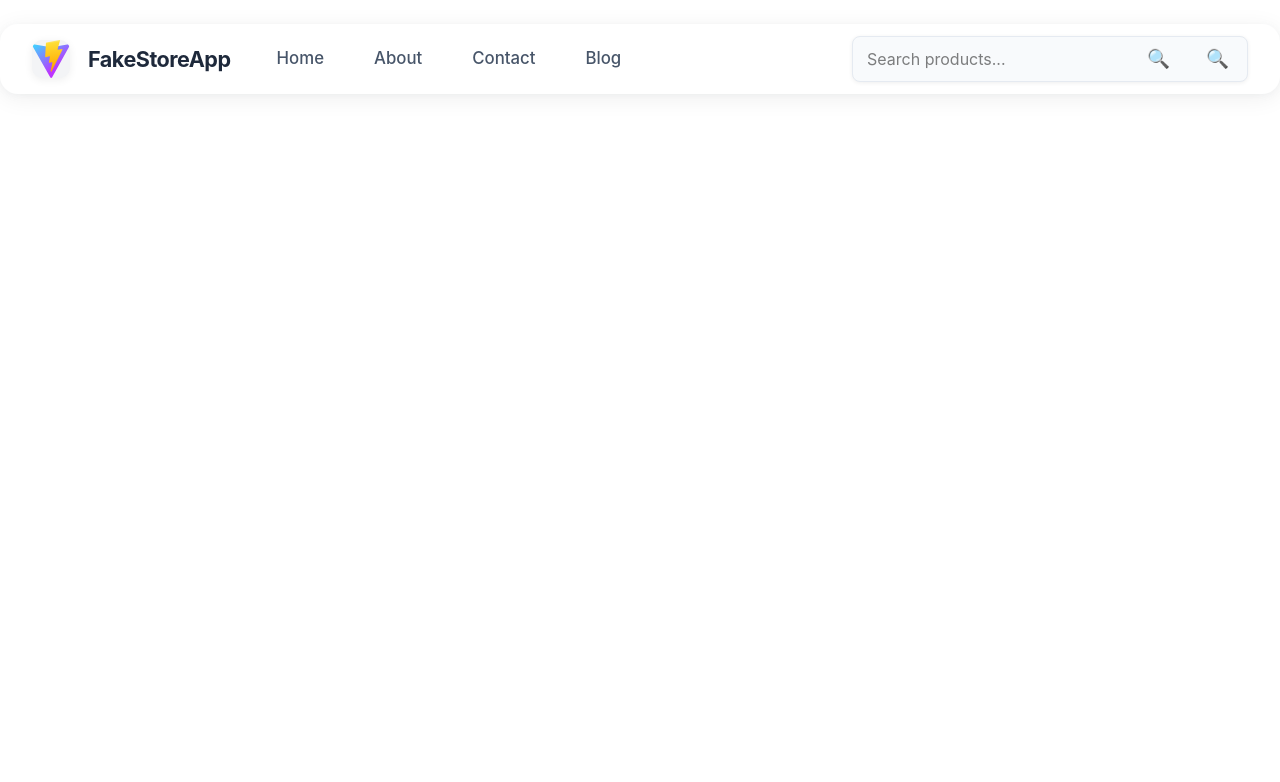
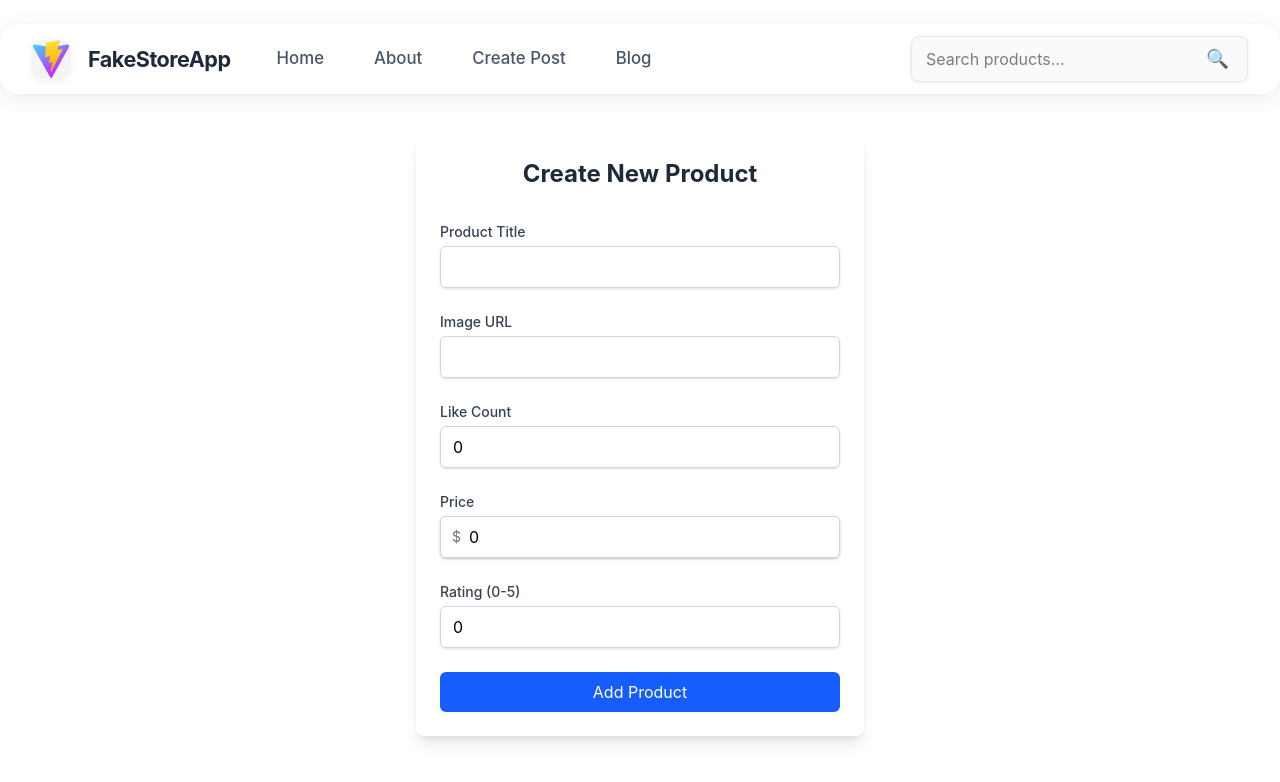
Before and after one commit to ajikia15/test-react, a React (Vite) app: page /create in a window 1280 px wide. Shown: the top 782 px of the page. Built offline with nearby package versions, Linux system fonts and the light colour scheme.

Commit message:
lec8setup

```diff
--- /dev/null
+++ b/Pages/CreatePostPage.jsx
@@ -0,0 +1,129 @@
+import { useState } from "react";
+import { addProduct } from "../src/hooks/useDocs";
+
+export default function CreatePostPage() {
+  const [title, setTitle] = useState("");
+  const [imageUrl, setImageUrl] = useState("");
+  const [likeCount, setLikeCount] = useState(0);
+  const [price, setPrice] = useState(0);
+  const [rating, setRating] = useState(0);
+
+  const handleSubmit = (e) => {
+    e.preventDefault();
+    addProduct(title, imageUrl, likeCount, price, rating);
+  };
+
+  return (
+    <div className="max-w-md mx-auto mt-10 p-6 bg-white rounded-lg shadow-lg">
+      <h2 className="text-2xl font-bold text-center text-gray-800 mb-8">
+        Create New Product
+      </h2>
+
+      <form onSubmit={handleSubmit} className="space-y-6">
+        <div>
+          <label
+            htmlFor="title"
+            className="block text-sm font-medium text-gray-700 mb-1"
+          >
+            Product Title
+          </label>
+          <input
+            type="text"
+            id="title"
+            value={title}
+            onChange={(e) => setTitle(e.target.value)}
+            className="w-full px-3 py-2 border border-gray-300 rounded-md shadow-sm focus:outline-none focus:ring-2 focus:ring-blue-500 focus:border-blue-500"
+            required
+          />
+        </div>
+
+        <div>
+          <label
+            htmlFor="imageUrl"
+            className="block text-sm font-medium text-gray-700 mb-1"
+          >
+            Image URL
+          </label>
+          <input
+            type="url"
+            id="imageUrl"
+            value={imageUrl}
+            onChange={(e) => setImageUrl(e.target.value)}
+            className="w-full px-3 py-2 border border-gray-300 rounded-md shadow-sm focus:outline-none focus:ring-2 focus:ring-blue-500 focus:border-blue-500"
+            required
+          />
+        </div>
+
+        <div>
+          <label
+            htmlFor="likeCount"
+            className="block text-sm font-medium text-gray-700 mb-1"
+          >
+            Like Count
+          </label>
+          <input
+            type="number"
+            id="likeCount"
+            value={likeCount}
+            onChange={(e) => setLikeCount(Number(e.target.value))}
+            min="0"
+            className="w-full px-3 py-2 border border-gray-300 rounded-md shadow-sm focus:outline-none focus:ring-2 focus:ring-blue-500 focus:border-blue-500"
+          />
+        </div>
+
+        <div>
+          <label
+            htmlFor="price"
+            className="block text-sm font-medium text-gray-700 mb-1"
+          >
+            Price
+          </label>
+          <div className="relative rounded-md shadow-sm">
+            <div className="absolute inset-y-0 left-0 pl-3 flex items-center pointer-events-none">
+              <span className="text-gray-500 sm:text-sm">$</span>
+            </div>
+            <input
+              type="number"
+              id="price"
+              value={price}
+              onChange={(e) => setPrice(Number(e.target.value))}
+              min="0"
+              step="1"
+              className="w-full pl-7 pr-3 py-2 border border-gray-300 rounded-md shadow-sm focus:outline-none focus:ring-2 focus:ring-blue-500 focus:border-blue-500"
+              required
+            />
+          </div>
+        </div>
+
+        <div>
+          <label
+            htmlFor="rating"
+            className="block text-sm font-medium text-gray-700 mb-1"
+          >
+            Rating (0-5)
+          </label>
+          <input
+            type="number"
+            id="rating"
+            value={rating}
+            onChange={(e) => setRating(Number(e.target.value))}
+            min="0"
+            max="5"
+            step="1"
+            className="w-full px-3 py-2 border border-gray-300 rounded-md shadow-sm focus:outline-none focus:ring-2 focus:ring-blue-500 focus:border-blue-500"
+            required
+          />
+        </div>
+
+        <div>
+          <button
+            type="submit"
+            className="w-full bg-blue-600 text-white py-2 px-4 rounded-md hover:bg-blue-700 focus:outline-none focus:ring-2 focus:ring-blue-500 focus:ring-offset-2 transition-colors duration-300"
+          >
+            Add Product
+          </button>
+        </div>
+      </form>
+    </div>
+  );
+}
--- a/Pages/Postpage.jsx
+++ b/Pages/Postpage.jsx
@@ -1,6 +1,7 @@
 import "./Postpage.css";
 import { useParams } from "react-router-dom";
 import { useEffect, useState } from "react";
+import { getProduct } from "../src/hooks/useDocs";
 export default function Postpage() {
   const post1 = {
     id: 5,
@@ -15,54 +16,44 @@ export default function Postpage() {
   };
 
   const { id } = useParams();
-  const [post, setPost] = useState({});
-  // useEffect(() => {
-  //   fetch("https://fakestoreapi.com/products")
-  //     .then((res) => res.json())
-  //     .then((data) => {
-  //       const foundPost = data.find((item) => item.id === parseInt(id));
-  //       setPost(foundPost);
-  //     });
-  // }, []);
+  const [product, setProduct] = useState({});
+
   useEffect(() => {
-    fetch(`https://fakestoreapi.com/products/${id}`)
-      .then((res) => res.json())
-      .then((data) => setPost(data));
+    const fetchData = async () => {
+      const data = await getProduct(id);
+      setProduct(data);
+    };
+    fetchData();
   }, []);
   return (
     <div>
       <div className="postpage-hero">
-        <img src={post.image} alt={post.title} className="postpage-hero-img" />
+        <img
+          src={product.imageurl}
+          alt={product.title}
+          className="postpage-hero-img"
+        />
       </div>
       <section className="postpage-main">
         <div className="postpage-main-left" />
         <div className="postpage-main-right">
           <h1 className="postpage-title">
-            {post.title} # {post.id}
+            {product.title} # {id}
           </h1>
           <div className="postpage-meta">
             <span className="postpage-rating">
-              <span style={{ fontSize: "1.3em" }}>★</span> {post.rating?.rate}/5
+              <span style={{ fontSize: "1.3em" }}>★</span> {product.rating}/5
             </span>
-            <span className="postpage-category">{post.category}</span>
-            <span className="postpage-brand">Brand: {post.brand}</span>
-            <span
-              className={
-                post.stock > 0 ? "postpage-stock" : "postpage-stock out"
-              }
-            >
-              {post.stock > 0 ? `In Stock (${post.stock})` : "Out of Stock"}
-            </span>
+            <span className="postpage-category">Laptops</span>
+            <span className="postpage-brand">Brand: {product.title}</span>
           </div>
-          <div className="postpage-desc">{post.description}</div>
+          <div className="postpage-desc">{product.title}</div>
           <div className="postpage-price-row">
-            <span className="postpage-price">${post.price}</span>
-            <span className="postpage-id">Product ID: #{post.id}</span>
+            <span className="postpage-price">${product.price}</span>
+            <span className="postpage-id">Product ID: #{id}</span>
           </div>
           <div className="postpage-actions">
-            <button className="postpage-buy-btn" disabled={post.stock === 0}>
-              {post.stock > 0 ? "Buy Now" : "Out of Stock"}
-            </button>
+            <button className="postpage-buy-btn">Buy Now</button>
             <button className="postpage-wishlist-btn">Add to Wishlist</button>
           </div>
         </div>
--- a/src/App.jsx
+++ b/src/App.jsx
@@ -5,6 +5,7 @@ import Postpage from "../Pages/Postpage";
 import Navbar from "./Navbar";
 import Searchpage from "../Pages/Searchpage";
 import About from "../Pages/About";
+import CreatePostPage from "../Pages/CreatePostPage";
 function App() {
   return (
     <>
@@ -14,6 +15,7 @@ function App() {
         <Route path="/post/:id" element={<Postpage />} />
         <Route path="/search/:term" element={<Searchpage />} />
         <Route path="/about" element={<About />} />
+        <Route path="/create" element={<CreatePostPage />} />
       </Routes>
     </>
   );
--- a/src/Navbar.jsx
+++ b/src/Navbar.jsx
@@ -11,6 +11,7 @@ export default function Navbar() {
   function handleSearch() {
     if (search.trim() !== "") navigate(`/search/${search}`);
   }
+
   return (
     <nav className="navbar">
       <div className="navbar-left">
@@ -19,12 +20,12 @@ export default function Navbar() {
         <a href="/" className="navbar-link">
           Home
         </a>
-        <Link to="/about" className="navbar-link bg-black">
+        <Link to="/about" className="navbar-link">
           About
         </Link>
-        <a href="#" className="navbar-link">
-          Contact
-        </a>
+        <Link to="/create" className="navbar-link">
+          Create Post
+        </Link>
         <a href="#" className="navbar-link">
           Blog
         </a>
@@ -38,9 +39,7 @@ export default function Navbar() {
             value={search}
             onChange={handleInput}
           />
-          <button className="navbar-search-btn" onClick={handleSearch}>
-            🔍
-          </button>
+
           <Link
             to={search.trim() !== "" ? `/search/${search}` : "#"}
             className="navbar-search-btn"
```
